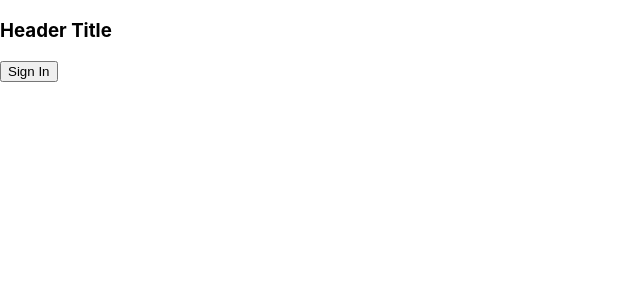
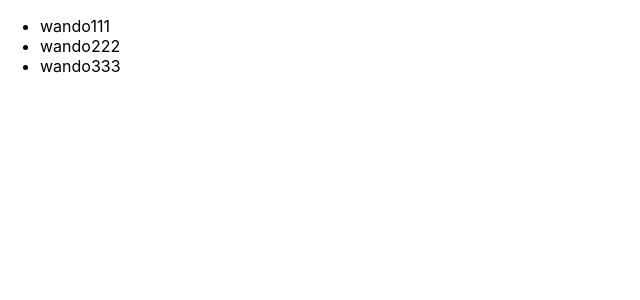
Before and after one commit to kdw1521/study-react, a React (Create React App) app: page / in a window 1280 px wide. Shown: the top 300 px of the page, without its empty margins (0-640 px from the left). Built offline with nearby package versions, Linux system fonts and the light colour scheme.

Commit message:
feat: study list of react

```diff
--- a/src/index.js
+++ b/src/index.js
@@ -11,6 +11,7 @@ import TestComp from './lifecycle/TestComp';
 import CalculateComp from './hook/CalculateComp';
 import MyButton from './eventHandler/MyButton';
 import Index from './header/Index';
+import MemberList from './list/MemberList';
 
 const root = createRoot(document.getElementById('root'));
 root.render(
@@ -21,7 +22,8 @@ root.render(
     {/* <TestComp /> */}
     {/* <CalculateComp /> */}
     {/* <MyButton /> */}
-    <Index />
+    {/* <Index /> */}
+    <MemberList />
   </React.StrictMode>
 );
 
--- /dev/null
+++ b/src/list/MemberList.jsx
@@ -0,0 +1,29 @@
+import React from "react";
+
+function MemberList(props) {
+
+    const members = [
+        {
+            id: 1,
+            name: 'wando111'
+        },
+        {
+            id: 2,
+            name: 'wando222'
+        },
+        {
+            id: 3,
+            name: 'wando333'
+        }
+    ]
+
+    return (
+        <ul>
+            {members.map(member => {
+                return <li key={member.id}>{member.name}</li>
+            })}
+        </ul>
+    )
+}
+
+export default MemberList;
```
